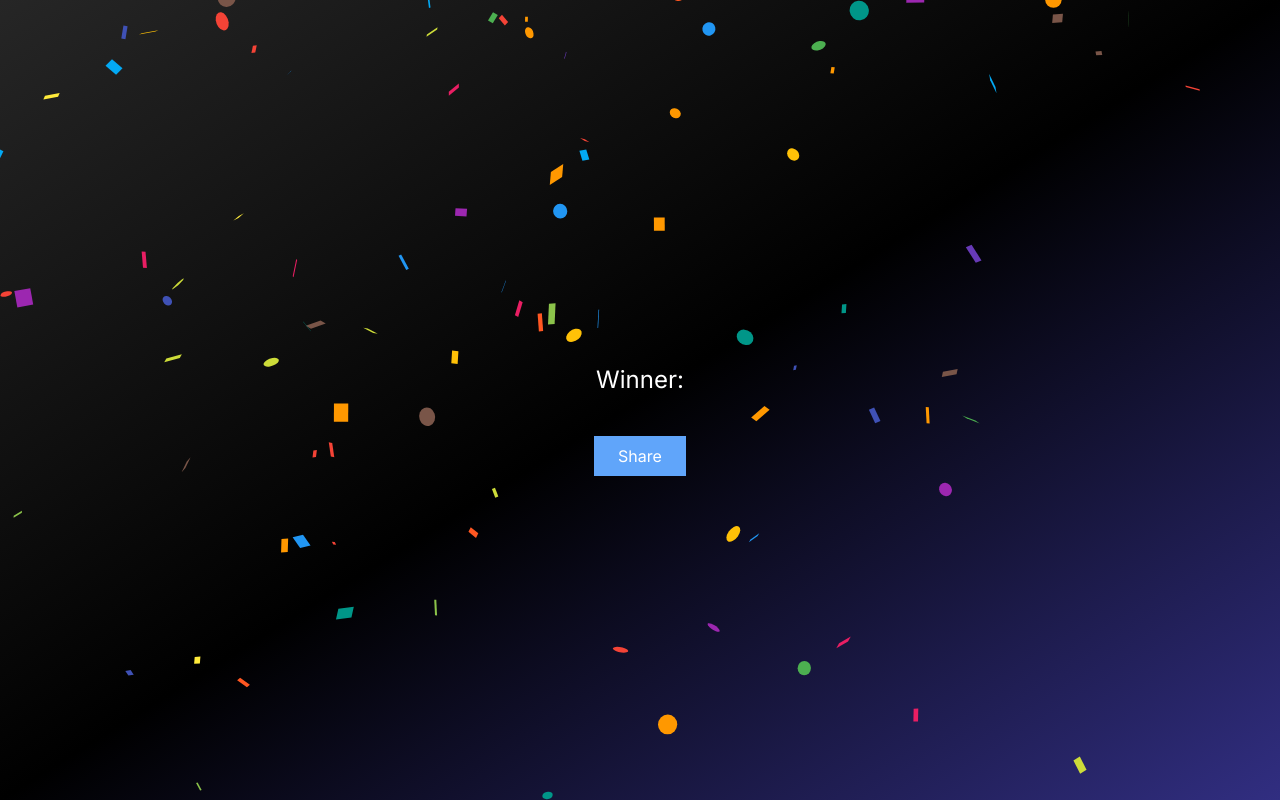
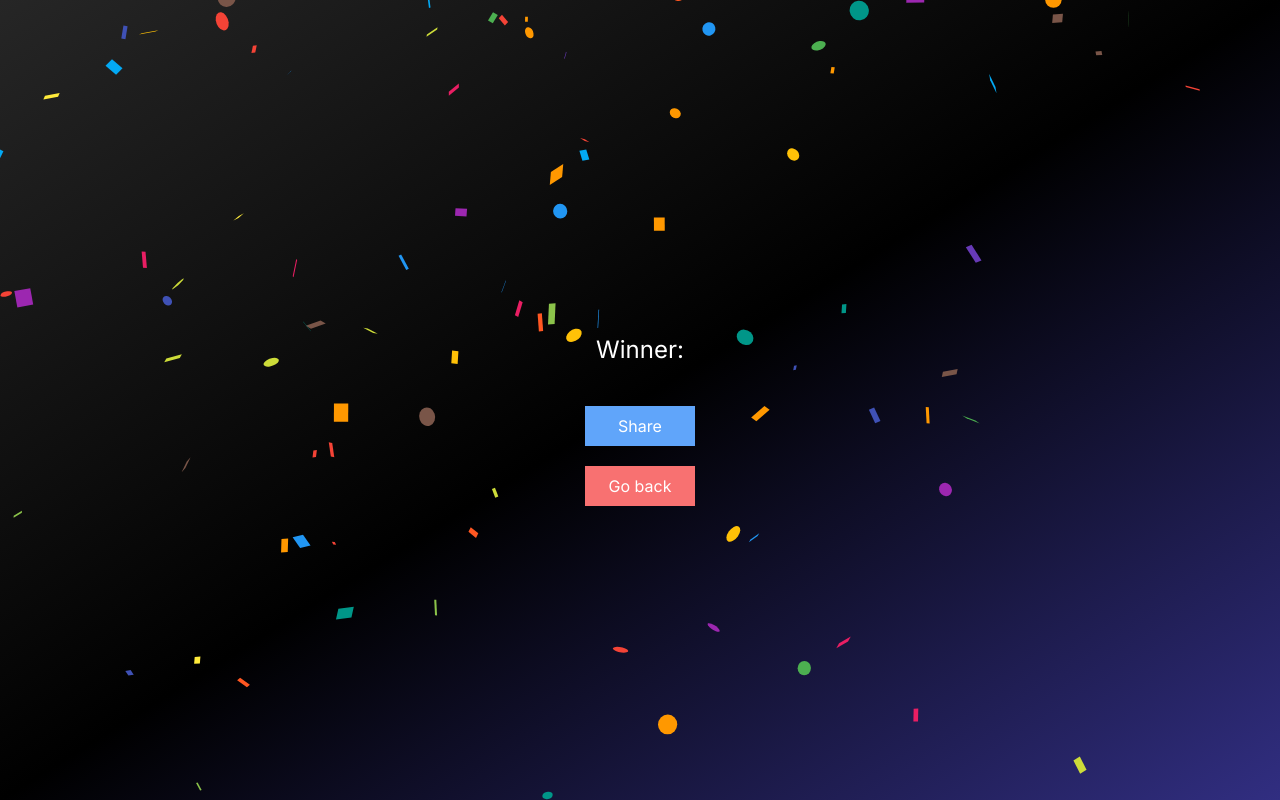
Before and after one commit to harshit0571/BracketBattle, a Next.js app: page /winner in a window 1280 px wide. Built offline with nearby package versions, Linux system fonts and the light colour scheme.

Commit message:
share and back button made

```diff
--- a/app/brackets/page.js
+++ b/app/brackets/page.js
@@ -3,11 +3,16 @@ import BracketValue from "@/components/BracketValue";
 import { BracketGame } from "@/components/Game";
 import MapBothSides from "@/utils/MapBothSides";
 import splitArrayInHalf from "@/utils/SplitArrayInHalf";
-import { useSearchParams } from "next/navigation";
-import { useState } from "react";
+import { usePathname, useSearchParams } from "next/navigation";
+import { useEffect, useState } from "react";
 
 const BracketPage = () => {
   const searchParams = useSearchParams();
+  const [path, setpath] = useState("");
+  useEffect(() => {
+    setpath(window.location.href);
+  }, []);
+  console.log(path);
 
   const [Game, setGame] = useState(false);
   const search = searchParams.get("data");
@@ -32,7 +37,7 @@ const BracketPage = () => {
       </div>
       {Game ? (
         <div className="flex flex-col justify-start items-center w-full  md:w-[98%] gap-5">
-          <BracketGame data={values} title={title} />
+          <BracketGame data={values} title={title} path={path} />
         </div>
       ) : (
         <div className="flex flex-col scrollbar h-[700px] w-full overflow-y-auto overflow-x-hidden  scroll-m-0 md:w-[98%] gap-5">
--- a/app/winner/page.js
+++ b/app/winner/page.js
@@ -1,4 +1,6 @@
 "use client";
+import Popup from "@/components/Popup";
+import Link from "next/link";
 import { useParams, useSearchParams } from "next/navigation";
 import { useEffect, useState } from "react";
 import Confetti from "react-confetti";
@@ -21,9 +23,10 @@ const page = () => {
   }, []);
   const id = useSearchParams().get("id");
   const title = useSearchParams().get("title");
+  const path = useSearchParams().get("path");
   console.log(title);
   return (
-    <div className="flex justify-center bg-gradient-to-br from-neutral-800 via-black to-indigo-900 h-full p-2 overflow-x-hidden gap-10 items-center flex-col text-white">
+    <div className="flex justify-center bg-gradient-to-br from-neutral-800 via-black to-indigo-900 h-full min-h-screen p-2 overflow-x-hidden gap-10 items-center flex-col text-white">
       <div className="text-container">
         <h1 className="md:text-8xl text-4xl">{title}</h1>
       </div>
@@ -34,9 +37,18 @@ const page = () => {
         width={screenWidth}
         height={screenHeight}
       />
-
-      <div>
-        <button className="bg-blue-400 text-white py-2 px-6">Share</button>
+      <div className="flex flex-col gap-5">
+        <button
+          className="bg-blue-400 text-white py-2 px-6"
+          onClick={() => {
+            navigator.clipboard.writeText(path);
+          }}
+        >
+          Share
+        </button>
+        <button className="bg-red-400 text-white py-2 px-6">
+          <Link href="/">Go back</Link>
+        </button>
       </div>
     </div>
   );
--- a/components/Game.js
+++ b/components/Game.js
@@ -3,7 +3,7 @@ import { useState } from "react";
 import GameRound from "./GameRound";
 import { useRouter } from "next/navigation";
 
-export const BracketGame = ({ data, title }) => {
+export const BracketGame = ({ data, title, path }) => {
   const [val, setval] = useState(data);
   const [Round, setRound] = useState(1);
   const [Number, setNumber] = useState(0);
@@ -18,7 +18,7 @@ export const BracketGame = ({ data, title }) => {
     setval(Winner);
 
     if (Winner.length == 1) {
-      router.push(`/winner?id=${Winner}&title=${title}`);
+      router.push(`/winner?id=${Winner}&title=${title}&path=${path}`);
     }
   };
   return (
--- a/components/GameRound.js
+++ b/components/GameRound.js
@@ -5,7 +5,6 @@ const GameRound = ({ first, second, setWinner, setNumber, Number, Round }) => {
     "bg-green-500",
     "bg-red-500",
     "bg-yellow-500",
-    "bg-blue-500",
     "bg-orange-500",
     "bg-purple-500",
   ];
--- /dev/null
+++ b/components/Popup.js
@@ -0,0 +1,7 @@
+import React from "react";
+
+const Popup = () => {
+  return <div>Popup</div>;
+};
+
+export default Popup;
```
